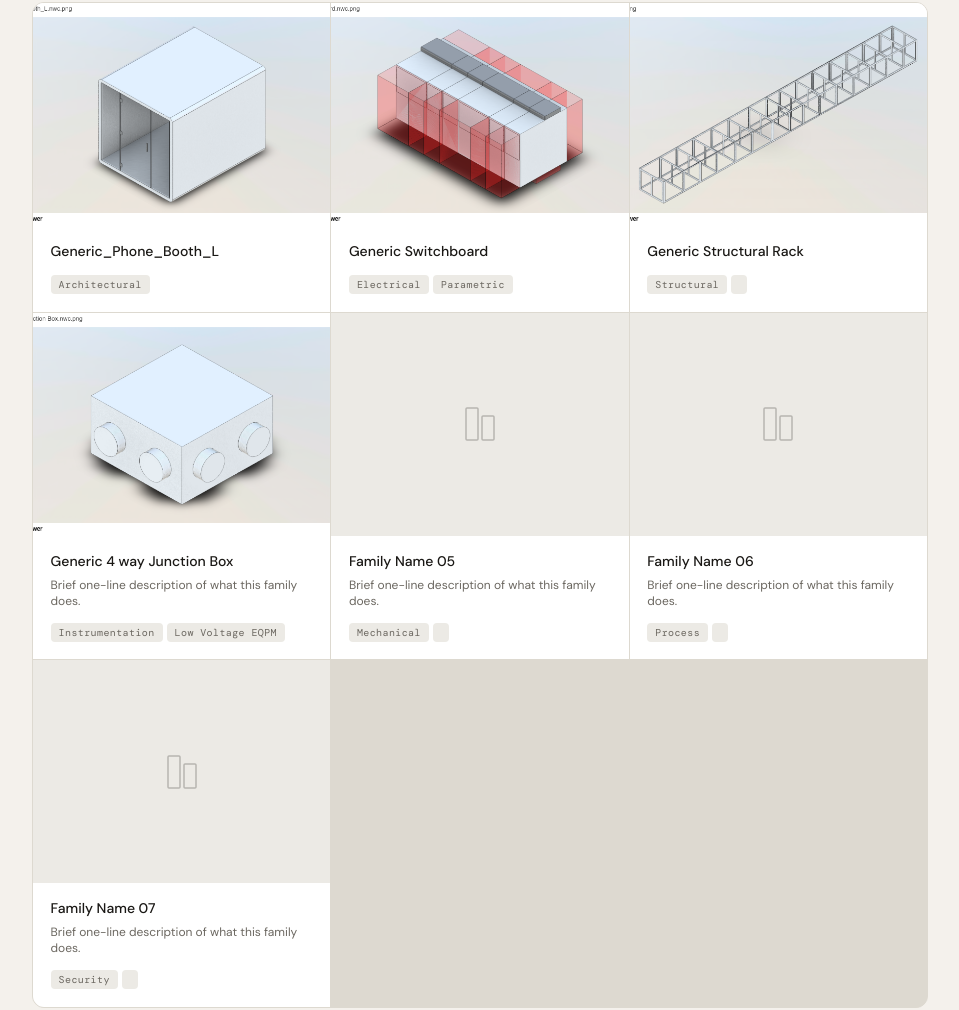
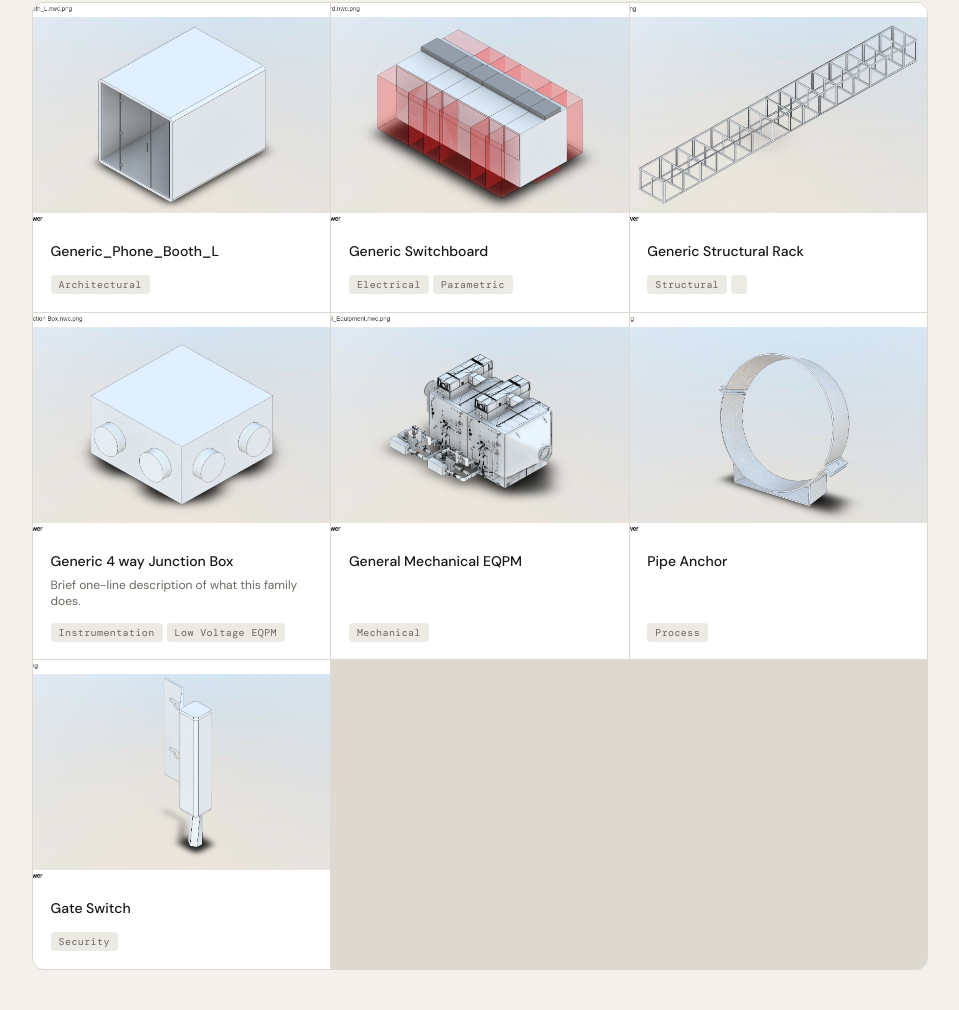
Before and after one commit to jeremymar-create/Jeremy_BIM-VDC_Portfolio, a plain HTML site: page index.html in a window 1280 px wide. Shown: the part 387-1397 px from the top of the page, without its empty margins (160-1119 px from the left). Drawn offline with nearby package versions, Linux system fonts and the light colour scheme.

Commit message:
Add card images and update index.html

```diff
--- a/index.html
+++ b/index.html
@@ -315,54 +315,33 @@
       </a>
 
       <!-- CARD 5 -->
-      <a class="card" href="https://example.com/family-05" target="_blank">
-        <div class="card-img-placeholder">
-          <svg width="40" height="40" viewBox="0 0 40 40" fill="none">
-            <rect x="6" y="4" width="12" height="32" rx="1" stroke="#1a1815" stroke-width="1.5"/>
-            <rect x="22" y="12" width="12" height="24" rx="1" stroke="#1a1815" stroke-width="1.5"/>
-          </svg>
-        </div>
+      <a class="card" href="https://autode.sk/4n9Fcp2" target="_blank">
+        <img class="card-img" src="images/General_Mechanical_Equipment.nwc.png" alt="General Mechanical EQPM" />
         <div class="card-body">
-          <p class="card-title">Family Name 05</p><!-- ✏️ -->
-          <p class="card-sub">Brief one-line description of what this family does.</p><!-- ✏️ -->
+          <p class="card-title">General Mechanical EQPM</p><!-- ✏️ -->
           <div class="card-tags">
             <span class="tag">Mechanical</span><!-- ✏️ -->
-            <span class="tag"></span><!-- ✏️ -->
           </div>
         </div>
       </a>
 
        <!-- CARD 6 -->
-      <a class="card" href="https://example.com/family-06" target="_blank">
-        <div class="card-img-placeholder">
-          <svg width="40" height="40" viewBox="0 0 40 40" fill="none">
-            <rect x="6" y="4" width="12" height="32" rx="1" stroke="#1a1815" stroke-width="1.5"/>
-            <rect x="22" y="12" width="12" height="24" rx="1" stroke="#1a1815" stroke-width="1.5"/>
-          </svg>
-        </div>
+      <a class="card" href="https://autode.sk/4ulJADE" target="_blank">
+        <img class="card-img" src="images/Pipe_Anchor.nwc.png" alt="Pipe Anchor" />
         <div class="card-body">
-          <p class="card-title">Family Name 06</p><!-- ✏️ -->
-          <p class="card-sub">Brief one-line description of what this family does.</p><!-- ✏️ -->
+          <p class="card-title">Pipe Anchor</p><!-- ✏️ -->
           <div class="card-tags">
             <span class="tag">Process</span><!-- ✏️ -->
-            <span class="tag"></span><!-- ✏️ -->
           </div>
         </div>
       </a>
        <!-- CARD 7 -->
-      <a class="card" href="https://example.com/family-07" target="_blank">
-        <div class="card-img-placeholder">
-          <svg width="40" height="40" viewBox="0 0 40 40" fill="none">
-            <rect x="6" y="4" width="12" height="32" rx="1" stroke="#1a1815" stroke-width="1.5"/>
-            <rect x="22" y="12" width="12" height="24" rx="1" stroke="#1a1815" stroke-width="1.5"/>
-          </svg>
-        </div>
+      <a class="card" href="https://autode.sk/4u1arFl" target="_blank">
+        <img class="card-img" src="images/Gate_Switch.nwc.png" alt="Gate Switch" />
         <div class="card-body">
-          <p class="card-title">Family Name 07</p><!-- ✏️ -->
-          <p class="card-sub">Brief one-line description of what this family does.</p><!-- ✏️ -->
+          <p class="card-title">Gate Switch</p><!-- ✏️ -->
           <div class="card-tags">
             <span class="tag">Security</span><!-- ✏️ -->
-            <span class="tag"></span><!-- ✏️ -->
           </div>
         </div>
       </a>
```
Also changed, not shown: images/Gate_Switch.nwc.png (added), images/General_Mechanical_Equipment.nwc.png (added), images/Pipe_Anchor.nwc.png (added).
